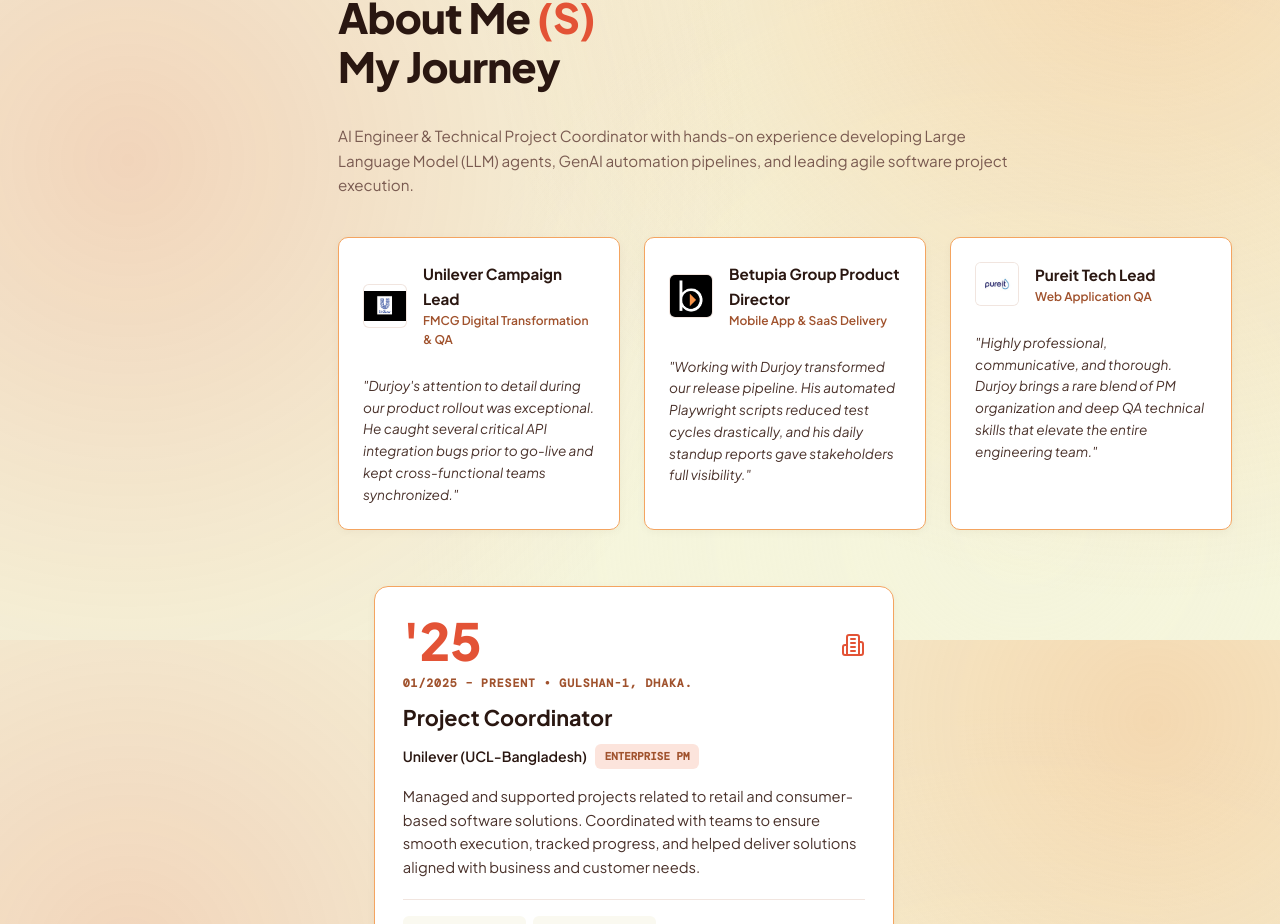
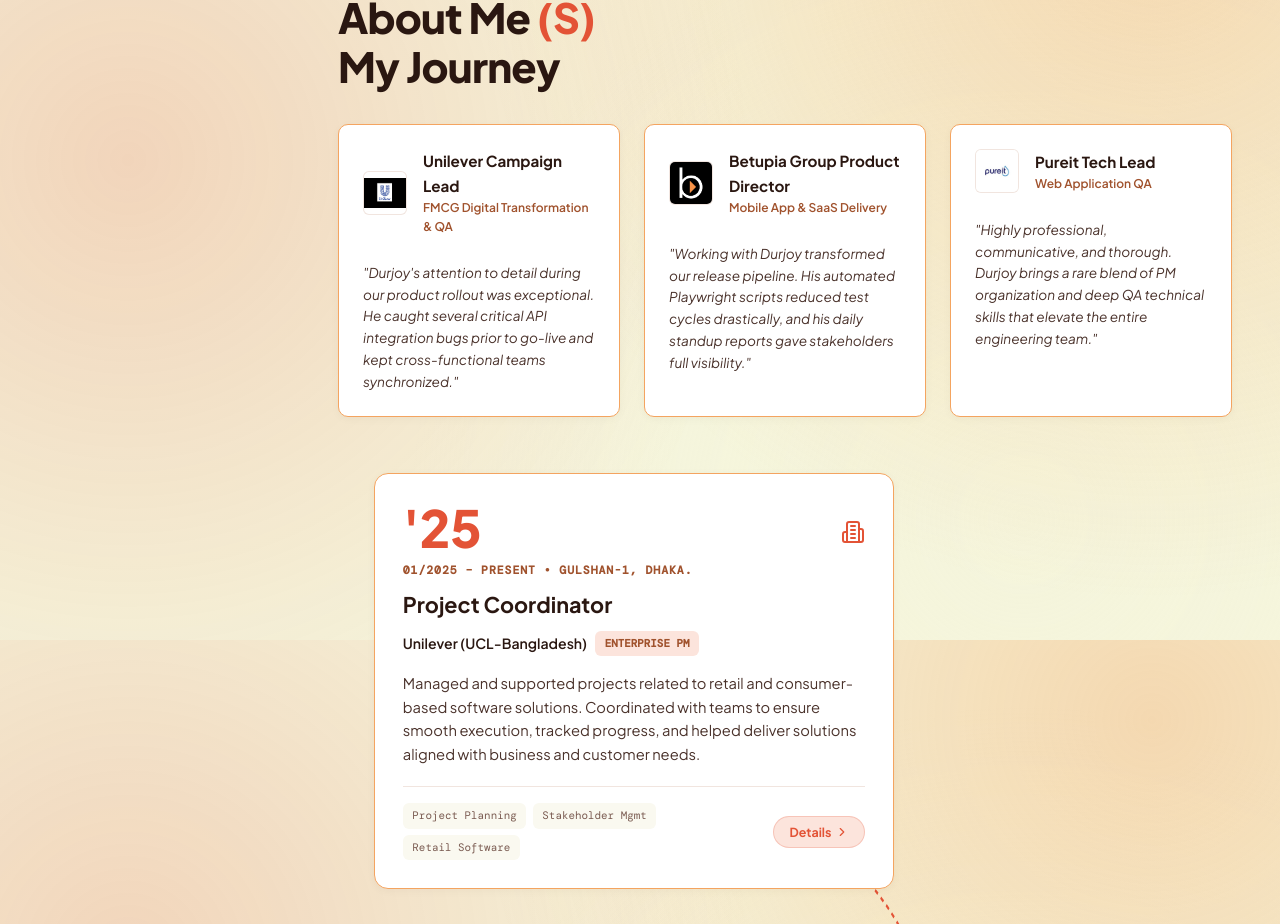
Before and after one commit to Ekaanta/durjoy_portfolio, a Next.js app: page / in a window 1280 px wide. Shown: the part 960-1884 px from the top of the page. Built offline with nearby package versions, Linux system fonts and the light colour scheme.

Commit message:
refactor: remove career description paragraph from JourneySection

```diff
--- a/components/JourneySection.tsx
+++ b/components/JourneySection.tsx
@@ -32,9 +32,6 @@
       <h2 className="section-title-large">
         About Me <em>(S)</em><br />My Journey
       </h2>
-      <p style={{ maxWidth: "680px", color: "var(--ink-muted)", fontSize: "0.95rem", marginBottom: "2.5rem" }}>
-        AI Engineer & Technical Project Coordinator with hands-on experience developing Large Language Model (LLM) agents, GenAI automation pipelines, and leading agile software project execution.
-      </p>
 
       {/* Endorsements / Testimonials Row */}
       <div style={{ display: "grid", gridTemplateColumns: "repeat(auto-fit, minmax(280px, 1fr))", gap: "1.5rem", marginBottom: "3.5rem" }}>
```
